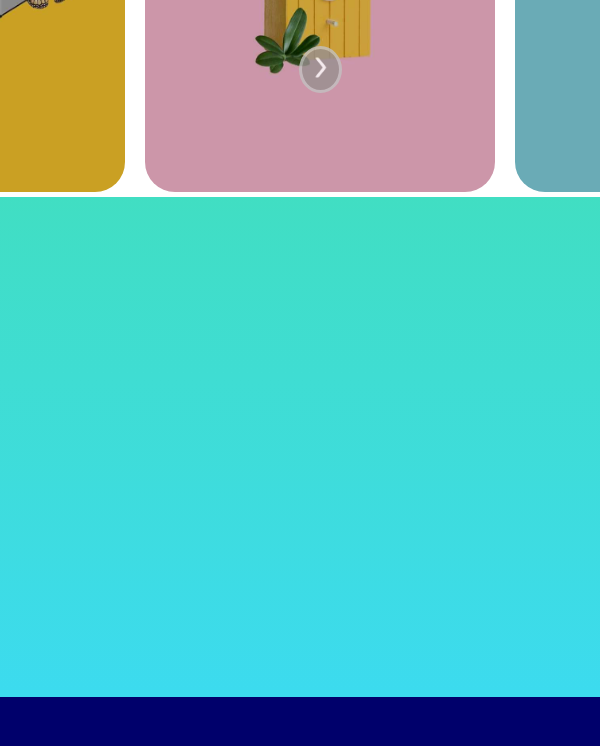
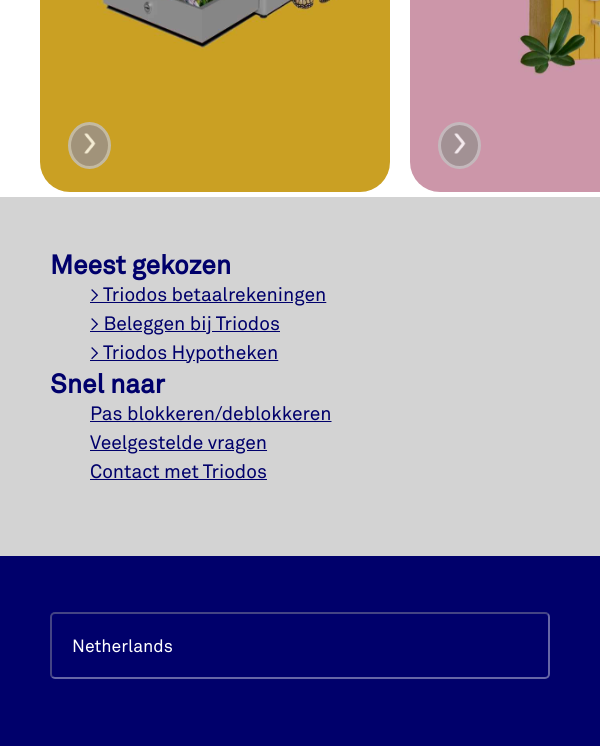
Before and after one commit to EuvhenRight/HYF-Module-HTMLCSSGIT, a plain HTML site: page index.html in a window 600 px wide. Shown: the part 660-1406 px from the top of the page. Drawn offline with Linux system fonts and the light colour scheme.

Commit message:
added second block

```diff
--- a/index.html
+++ b/index.html
@@ -139,7 +139,29 @@
                 </div>
             </aside>
         </section>
-        <section class="page__main__second"></section>
+        <section class="page__main__second">
+            <div>
+                <aside class="base-strip__attach-second">
+                    <div>
+                        <h3>Meest gekozen</h3>
+                        <ul class="base-strip__attach__ul">
+                            <li> > Triodos betaalrekeningen</li>
+                            <li> > Beleggen bij Triodos</li>
+                            <li> > Triodos Hypotheken</li>
+                        </ul>
+                    </div>
+                    <div>
+                        <h3>Snel naar</h3>
+                        <ul class="base-strip__attach__ul">
+                            <li>Pas blokkeren/deblokkeren</li>
+                            <li>Veelgestelde vragen</li>
+                            <li>Contact met Triodos</li>
+                        </ul>
+                    </div>
+                </aside>
+            </div>
+            </div>
+        </section>
     </main>
     <footer class="page__footer">
         <div class="footer__container">
--- a/style.css
+++ b/style.css
@@ -2,7 +2,7 @@
     font-family: Akkurat;
     backface-visibility: hidden;
     box-sizing: border-box;
-    margin: auto;
+    margin: 0;
     max-width: 100vw;
 }
 
@@ -144,6 +144,7 @@ main {
     text-align: center;
 }
 
+
 .reset-list__center-cards {
     display: flex;
     list-style: none;
@@ -152,6 +153,7 @@ main {
     position: relative;
     gap: 20px;
     justify-content: center;
+
 }
 .flex-card__js-scroll-card {
     margin-bottom: 0;
@@ -245,9 +247,21 @@ main {
         color: #ffffff;
     }
 
-    .page__main__second {
-        height: 500px;
-    }
+    /* second section */
+.base-strip__attach-second {
+    display: flex;
+     flex-direction: row;
+     background-color: lightgray;
+     padding: 50px 30px 70px 30px;
+     justify-content: space-evenly;
+ }
+
+ .base-strip__attach__ul {
+    list-style: none;
+    text-decoration: underline;
+    font-size: 1.2rem;
+    line-height: 1.5;
+ }
 
 /* Footer */
 
@@ -313,8 +327,12 @@ main {
 }
 
 .search__container__footer{
-    position: relative;
     left: 8%;
+}
+
+.row__contry {
+    padding-left: 180px;
+    padding-bottom: 100px;
 }
 
 
@@ -340,6 +358,12 @@ main {
         max-width: 268px;
         }
 
+
+        .base-strip__attach-second {
+            display: block;
+            padding: 50px 30px 70px 50px;
+        }
+
         .page__footer-other {
             display: flex;
             flex-direction: column;
@@ -357,6 +381,12 @@ main {
             margin-left: 20px;
         }
 
+        .row__contry {
+            padding-left: 30px;
+            padding-bottom: 50px;
+        }
+
+
         body {
             align-items: center;
             display: block;
@@ -365,6 +395,11 @@ main {
         .page__footer {
             display: block;
         }
+
+        .reset-list__center-cards {
+            justify-content: start;
+        }
+
 
 }
 
@@ -396,6 +431,11 @@ main {
         align-items: flex-start;
         justify-content: space-around;
         margin: 10px 10px 27px 50px;
+    }
+
+    .row__contry {
+        padding-left: 50px;
+        padding-bottom: 60px;
     }
 
     body {
```
